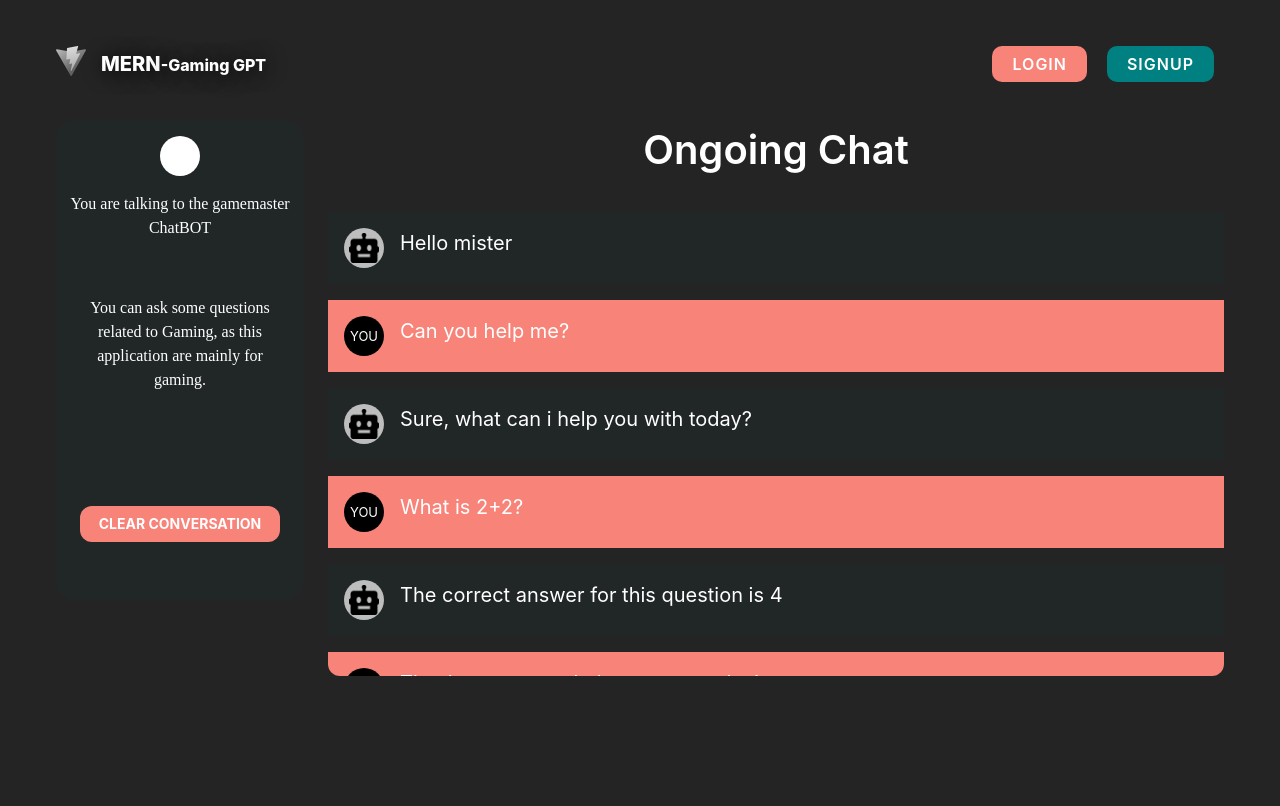
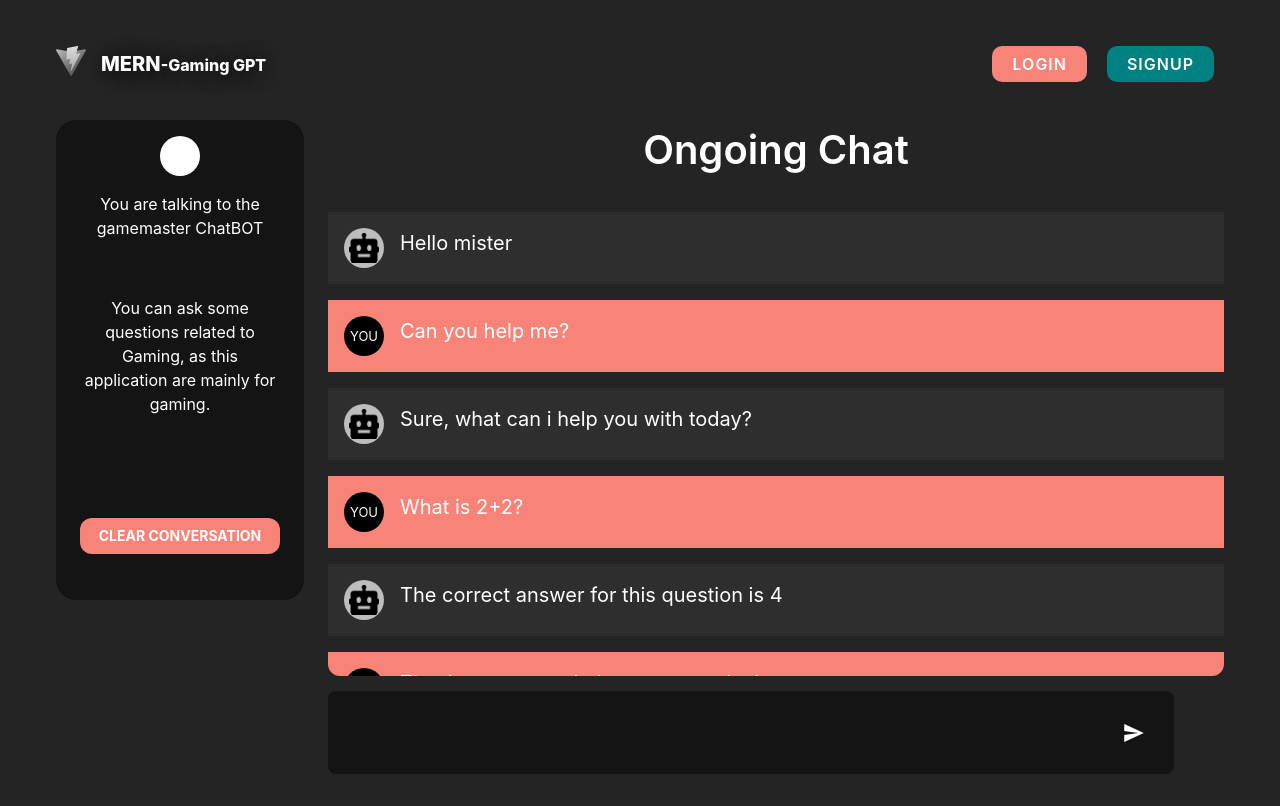
Before and after one commit to KimBergstroem/chatBot-SaaS-ai, a React (Vite) app in the folder frontend/: page /chat in a window 1280 px wide. Built offline with nearby package versions, Linux system fonts and the light colour scheme; no server answers.

Commit message:
feat: add and style input field for chat messages

```diff
--- a/frontend/src/components/chat/ChatItem.tsx
+++ b/frontend/src/components/chat/ChatItem.tsx
@@ -9,7 +9,7 @@ const ChatItem = ({
   role: "user" | "assistant";
 }) => {
   return role === "assistant" ? (
-    <Box sx={{ display: "flex", p: 2, bgcolor: "#004d5612", my: 2, gap: 2 }}>
+    <Box sx={{ display: "flex", p: 2, bgcolor: "#2e2e2e", my: 2, gap: 2 }}>
       <Avatar sx={{ ml: "0" }}>
         <img src="bot-icon.png" alt="openai" width="30px" />
       </Avatar>
--- a/frontend/src/pages/Chat.tsx
+++ b/frontend/src/pages/Chat.tsx
@@ -1,7 +1,8 @@
 import React from "react";
-import { Box, Avatar, Typography, Button } from "@mui/material";
+import { Box, Avatar, Typography, Button, IconButton } from "@mui/material";
 import { useAuth } from "../context/AuthContext";
 import ChatItem from "../components/chat/ChatItem";
+import { IoMdSend } from "react-icons/io";
 
 const chatMessages = [
   { role: "assistant", content: "Hello mister" },
@@ -41,7 +42,7 @@ const Chat = () => {
             display: "flex",
             width: "100%",
             height: "60vh",
-            bgcolor: "#004d5612",
+            bgcolor: "#141414",
             borderRadius: 5,
             flexDirection: "column",
             mx: 3,
@@ -57,10 +58,11 @@ const Chat = () => {
             {auth?.user?.name[0]}
             {auth?.user?.name.split(" ")[1][0]}
           </Avatar>
-          <Typography sx={{ mx: "auto", fontFamily: "work sans" }}>
-            You are talking to the gamemaster ChatBOT
+          <Typography sx={{ mx: "auto" }}>
+            You are talking to the <br />
+            gamemaster ChatBOT
           </Typography>
-          <Typography sx={{ mx: "auto", fontFamily: "work sans", my: 4, p: 3 }}>
+          <Typography sx={{ mx: "auto", my: 4, p: 3 }}>
             You can ask some questions related to Gaming, as this application
             are mainly for gaming.
           </Typography>
@@ -115,6 +117,34 @@ const Chat = () => {
             <ChatItem content={chat.content} role={chat.role} key={index} />
           ))}
         </Box>
+        <div
+          style={{
+            width: "90%",
+            padding: "20px",
+            borderRadius: 8,
+            backgroundColor: "#141414",
+            display: "flex",
+            marginTop: 15,
+          }}>
+          {" "}
+          <input
+            type="text"
+            style={{
+              width: "90%",
+              backgroundColor: "transparent",
+              padding: "10px",
+              border: "none",
+              outline: "none",
+              color: "white",
+              fontSize: "20px",
+              fontWeight: "600",
+              borderRadius: 3,
+            }}
+          />
+          <IconButton sx={{ ml: "auto", color: "white" }}>
+            <IoMdSend />
+          </IconButton>
+        </div>
       </Box>
     </Box>
   );
```
